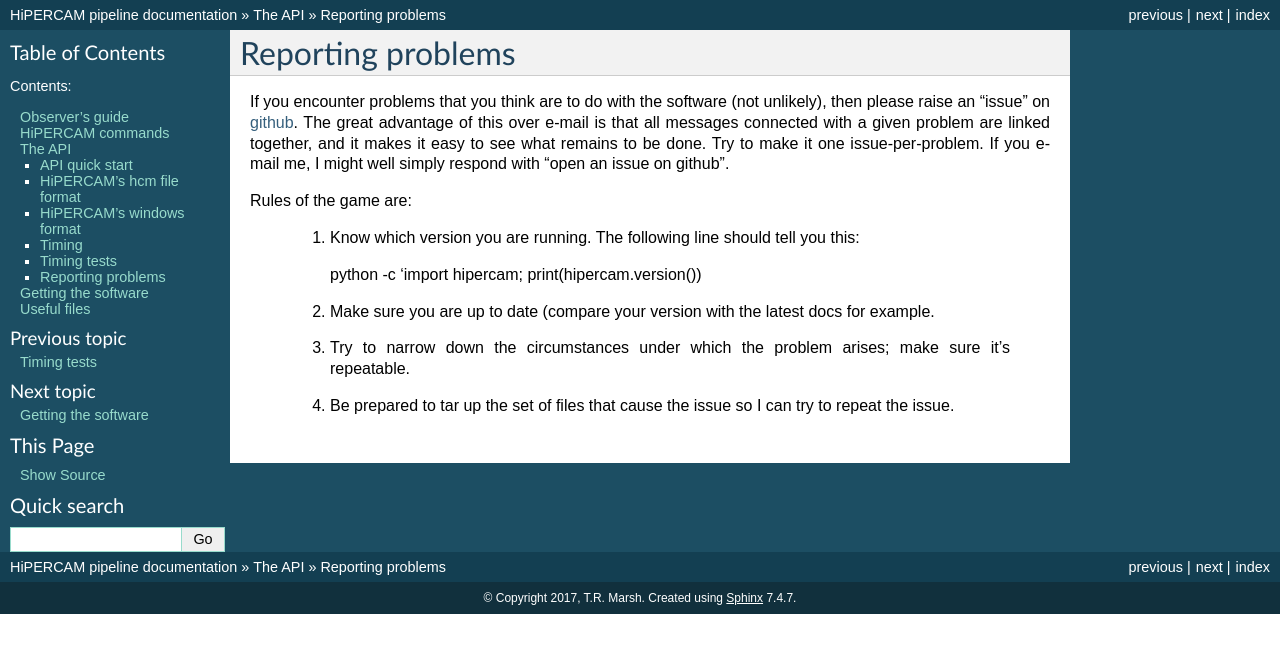
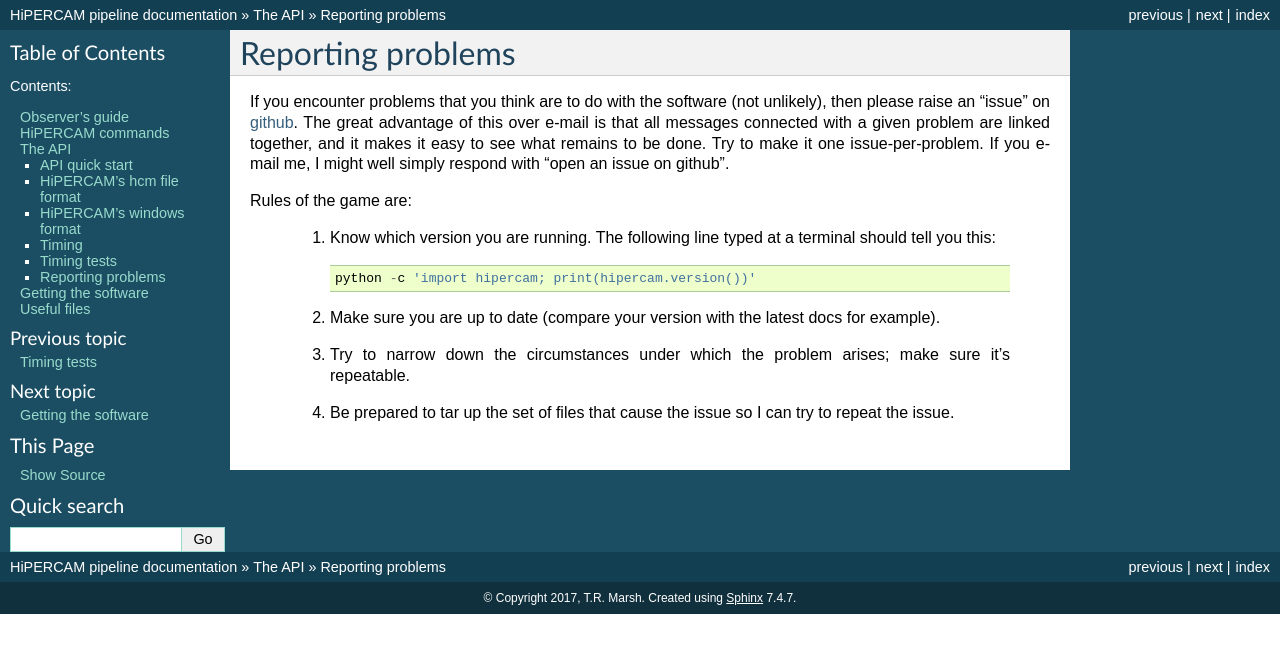
Before and after one commit to HiPERCAM/hipercam, a Sphinx documentation site: the page built from docs/bugs.rst, in a window 1280 px wide. Shown: the top 653 px of the page. Built offline with Sphinx 7.4.7, drawn with Linux system fonts in a browser that asks for light colours; formulas are drawn with MathJax 3.

Commit message:
few changes to documentation

```diff
--- a/docs/bugs.rst
+++ b/docs/bugs.rst
@@ -15,13 +15,13 @@ one issue-per-problem.  If you e-mail me, I might well simply respond with
 
 Rules of the game are:
 
-  #. Know which version you are running. The following line should tell you
-     this::
+  #. Know which version you are running. The following line typed at a
+     terminal should tell you this::
 
-     python -c 'import hipercam; print(hipercam.version())
+        python -c 'import hipercam; print(hipercam.version())'
 
   #. Make sure you are up to date (compare your version with the latest docs
-     for example.
+     for example).
 
   #. Try to narrow down the circumstances under which the problem arises; make
      sure it's repeatable.
```
